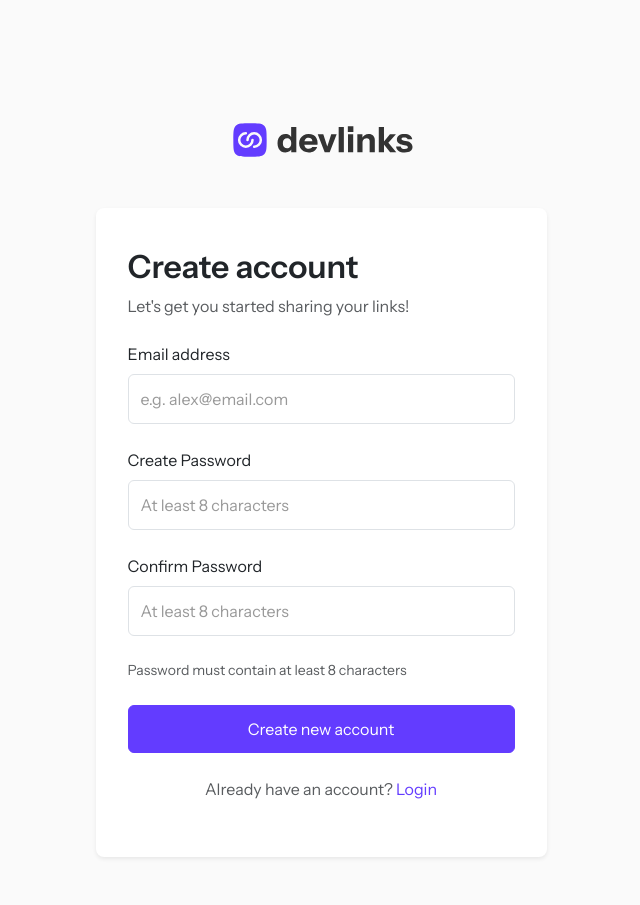
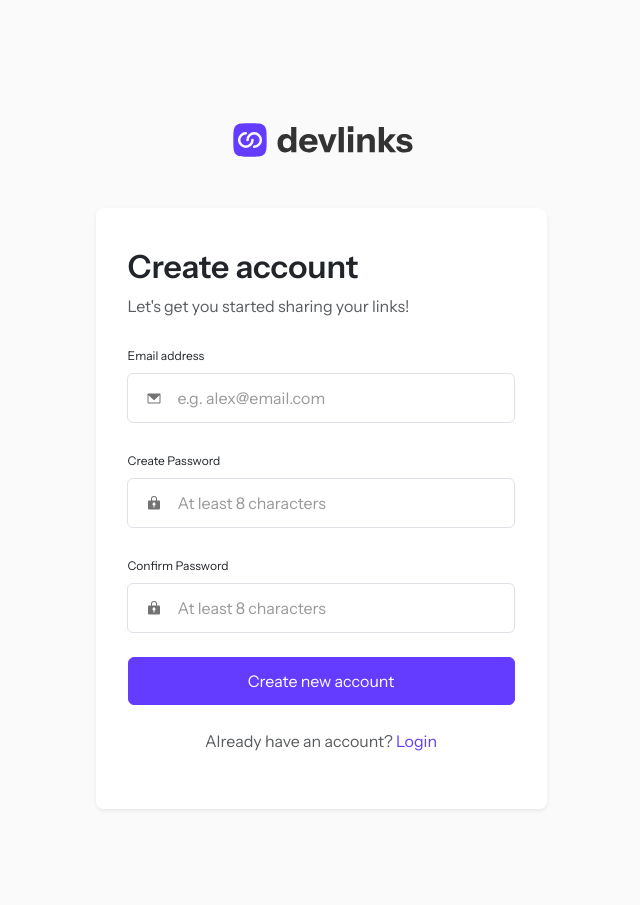
Before and after one commit to sandip-sadhukhan/devlinks, a Django app: page /signup/ in a window 1280 px wide. Shown: the whole page, without its empty margins (319-959 px from the left). After the commit the page ends 810 px from the top, so only its background shows below. Run offline with Django 5.2, Linux system fonts and the light colour scheme; some libraries are stand-ins or nearby versions.

Commit message:
signup page done

```diff
--- a/accounts/forms.py
+++ b/accounts/forms.py
@@ -6,11 +6,14 @@ class LoginForm(forms.Form):
 
 class SignupForm(forms.Form):
     email = forms.EmailField(error_messages={"required": "Can't be empty"})
-    password1 = forms.CharField()
-    password2 = forms.CharField()
+    password1 = forms.CharField(error_messages={"required": "Can't be empty"})
+    password2 = forms.CharField(error_messages={"required": "Can't be empty"})
 
     def clean(self):
         cleaned_data = super().clean()
+        if self.errors:
+            return
+
         if cleaned_data["password1"] != cleaned_data["password2"]:
             self.add_error("password2", "Passwords do not match")
         return cleaned_data
--- a/accounts/views.py
+++ b/accounts/views.py
@@ -34,12 +34,19 @@ def signup(request):
 
     if request.method == "POST":
         if form.is_valid():
-            user = User.objects.create_user(email=form.cleaned_data["email"],
-                password=form.cleaned_data["password1"])
-            authLogin(request, user)
-            response = HttpResponse()
-            response["HX-Redirect"] = reverse("dashboard")
-            return response
+            email = form.cleaned_data["email"]
+            password = form.cleaned_data["password1"]
+
+            if User.objects.filter(email=email).exists():
+                form.add_error("email", "User already exists")
+            else:
+                username = User.generate_username(email)
+                user = User.objects.create_user(username=username, email=email,
+                                                password=password)
+                authLogin(request, user)
+                response = HttpResponse()
+                response["HX-Redirect"] = reverse("dashboard")
+                return response
         return render(request, "forms/signup-form.html", {"signupForm": form})
 
     return render(request, "signup.html")
--- a/templates/forms/login-form.html
+++ b/templates/forms/login-form.html
@@ -21,7 +21,7 @@
         <label for="password" class="form-label text-xs{% if loginForm.password.errors %} text-danger{% endif %}">Password</label>
 
         <div class="input-group has-validation with-prepend-img">
-            <span class="input-prepend-img"><img src="{% static 'images/icon-password.svg' %}" alt="email"></span>
+            <span class="input-prepend-img"><img src="{% static 'images/icon-password.svg' %}" alt="password"></span>
             <input type="password" class="form-control{% if loginForm.password.errors %} border-danger{% endif %}" id="password" name="password" placeholder="Enter your password">
 
             {% if loginForm.password.errors %}
--- a/templates/forms/signup-form.html
+++ b/templates/forms/signup-form.html
@@ -1,3 +1,5 @@
+{% load static %}
+
 <form hx-post="{% url 'signup' %}" hx-swap="outerHTML">
     {% csrf_token %}
 
@@ -5,41 +7,43 @@
     <p class="text-muted fs-6">Let's get you started sharing your links!</p>
 
     <div class="my-4">
-        <label for="email" class="form-label">Email address</label>
-        <div class="input-group has-validation">
-            <input type="email" class="form-control{% if signupForm.email.errors %} is-invalid{% endif %}" id="email" name="email" placeholder="e.g. alex@email.com" value="{{ signupForm.data.email }}" required>
+        <label for="email" class="form-label text-xs{% if loginForm.email.errors %} text-danger{% endif %}">Email address</label>
+        <div class="input-group has-validation with-prepend-img">
+            <span class="input-prepend-img"><img src="{% static 'images/icon-email.svg' %}" alt="email"></span>
+            <input type="email" class="form-control{% if signupForm.email.errors %} border-danger{% endif %}" id="email" name="email" placeholder="e.g. alex@email.com" value="{{ signupForm.data.email }}">
 
             {% if signupForm.email.errors %}
-                <div class="invalid-feedback">{{ signupForm.email.errors.0 }}</div>
+                <div class="error-msg">{{ signupForm.email.errors.0 }}</div>
             {% endif %}
         </div>
     </div>
 
     <div class="mb-4">
-        <label for="password1" class="form-label">Create Password</label>
+        <label for="password1" class="form-label text-xs{% if loginForm.password1.errors %} text-danger{% endif %}">Create Password</label>
 
-        <div class="input-group has-validation">
-            <input type="password" class="form-control{% if signupForm.password1.errors %} is-invalid{% endif %}" id="password1" name="password1" placeholder="At least 8 characters" minlength="8" required>
+        <div class="input-group has-validation with-prepend-img">
+            <span class="input-prepend-img"><img src="{% static 'images/icon-password.svg' %}" alt="password"></span>
+
+            <input type="password" class="form-control{% if signupForm.password1.errors %} border-danger{% endif %}" id="password1" name="password1" placeholder="At least 8 characters" minlength="8">
 
             {% if signupForm.password1.errors %}
-            <div class="invalid-feedback">{{ signupForm.password1.errors.0 }}</div>
+                <div class="error-msg">{{ signupForm.password1.errors.0 }}</div>
             {% endif %}
         </div>
     </div>
 
     <div class="mb-4">
-        <label for="password2" class="form-label">Confirm Password</label>
+        <label for="password2" class="form-label text-xs{% if loginForm.password2.errors %} text-danger{% endif %}">Confirm Password</label>
 
-        <div class="input-group has-validation">
-            <input type="password" class="form-control{% if signupForm.password2.errors %} is-invalid{% endif %}" id="password2" name="password2" placeholder="At least 8 characters" minlength="8" required>
+        <div class="input-group has-validation with-prepend-img">
+            <span class="input-prepend-img"><img src="{% static 'images/icon-password.svg' %}" alt="password"></span>
+
+            <input type="password" class="form-control{% if signupForm.password2.errors %} border-danger{% endif %}" id="password2" name="password2" placeholder="At least 8 characters" minlength="8">
 
             {% if signupForm.password2.errors %}
-            <div class="invalid-feedback">{{ signupForm.password2.errors.0 }}</div>
+                <div class="error-msg">{{ signupForm.password2.errors.0 }}</div>
             {% endif %}
-
         </div>
-
-        <div class="form-text mt-4">Password must contain at least 8 characters</div>
     </div>
 
     <div class="d-grid">
```
Also changed, not shown: accounts/models.py (+16 -0 lines).
